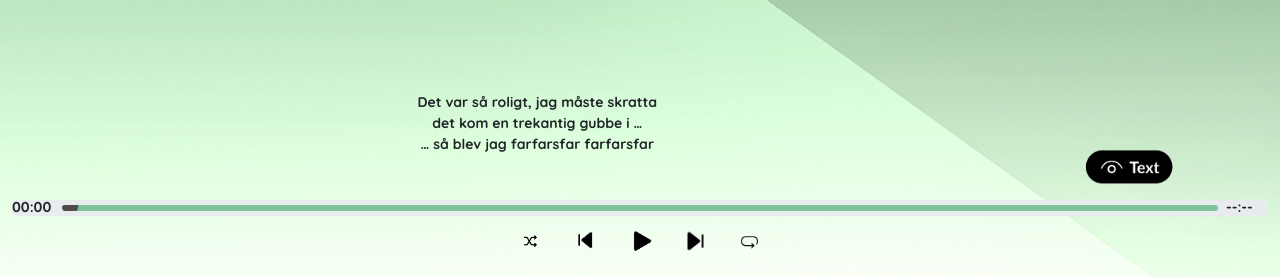
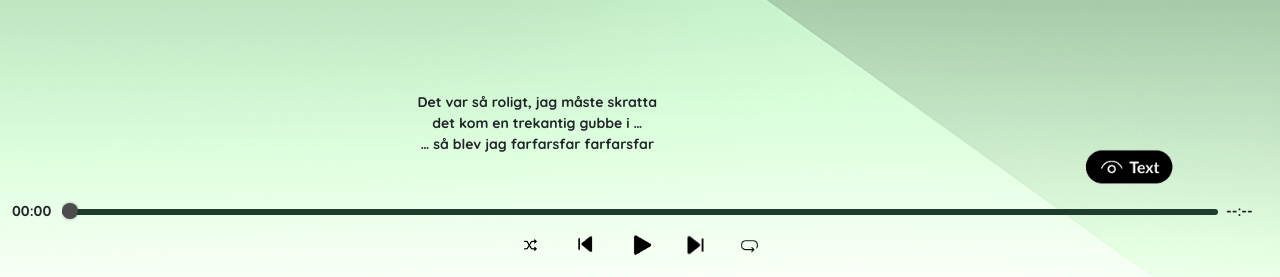
Before and after one commit to babblex/Sjung-, a Flask app: page / in a window 1280 px wide. Shown: the part 523-800 px from the top of the page. Run offline with Flask 3, Linux system fonts and the light colour scheme.

Commit message:
Fixat cirkeln i progressions-bar

```diff
--- a/static/css/style.css
+++ b/static/css/style.css
@@ -199,15 +199,24 @@ body {
 
 /* === Progress-bar (låttid) ============================================= */
 
-.progress {              /* rad med allt – tid, slider, tid */
-  margin: 0.5rem 0;
+.progress {
+  display: flex;               /* bootstrap sätter flex, vi behåller */
+  align-items: center;         /* vertikal centrering av tider */
+
+  margin: 0.5rem 0 0.25rem;    /* valfritt: lite luft under */
+  background: transparent;     /* ★ ingen grå bakgrund   */
+  border: none;                /* ★ ingen ram            */
+  height: auto;                /* ★ låt innehållet styra */
+  border-radius: 0;            /* ★ inga rundade hörn    */
+  overflow: visible;           /* ★ klipp inte bort tummen */
 }
 
 .progress-bar {          /* själva linjen */
   appearance: none;
   width: 100%;
-  height: 6px;
-  background: #82C39F;   /* mörkgrön – byt vid behov */
+  height: 24px;
+  padding: 4px 0;
+  background: transparent;   /* mörkgrön – byt vid behov */
   border-radius: 3px;
   cursor: pointer;
 
@@ -228,8 +237,9 @@ body {
   background: #4c4c4c;
   box-shadow: 0 0 3px #0006;
 
-  /* ★ lyft upp tummen 5 px så den hamnar ovanför linjen (6 px hög) */
-  margin-top: -5px;
+  position: relative;   /* tummen över linjen */
+  z-index: 2;
+  margin-top: -6px;
 }
 
 .progress-bar::-moz-range-thumb {       /* Firefox */
@@ -238,6 +248,8 @@ body {
   border-radius: 50%;
   background: #4c4c4c;
   border: none;
+  position: relative;   /* tummen över linjen */
+  z-index: 2;
 }
 
 .time-label {            /* 00:00 / 03:52 */
@@ -320,3 +332,21 @@ html, body {
 .controls img { display: block; }
 
 .controls .symbols-header { width: 35px; height: 35px; object-fit: contain; }
+
+
+/* ===== Track (själva linjen) – WebKit-motorer ================= */
+.progress-bar::-webkit-slider-runnable-track {
+  height: 6px;               /* linjens tjocklek          */
+  background: #1e3d2d;       /* din mörkgröna linje       */
+  border-radius: 3px;
+
+
+}
+
+/* ===== Track – Firefox ======================================= */
+.progress-bar::-moz-range-track {
+  height: 6px;
+  background: #1e3d2d;
+  border-radius: 3px;
+
+}
```
